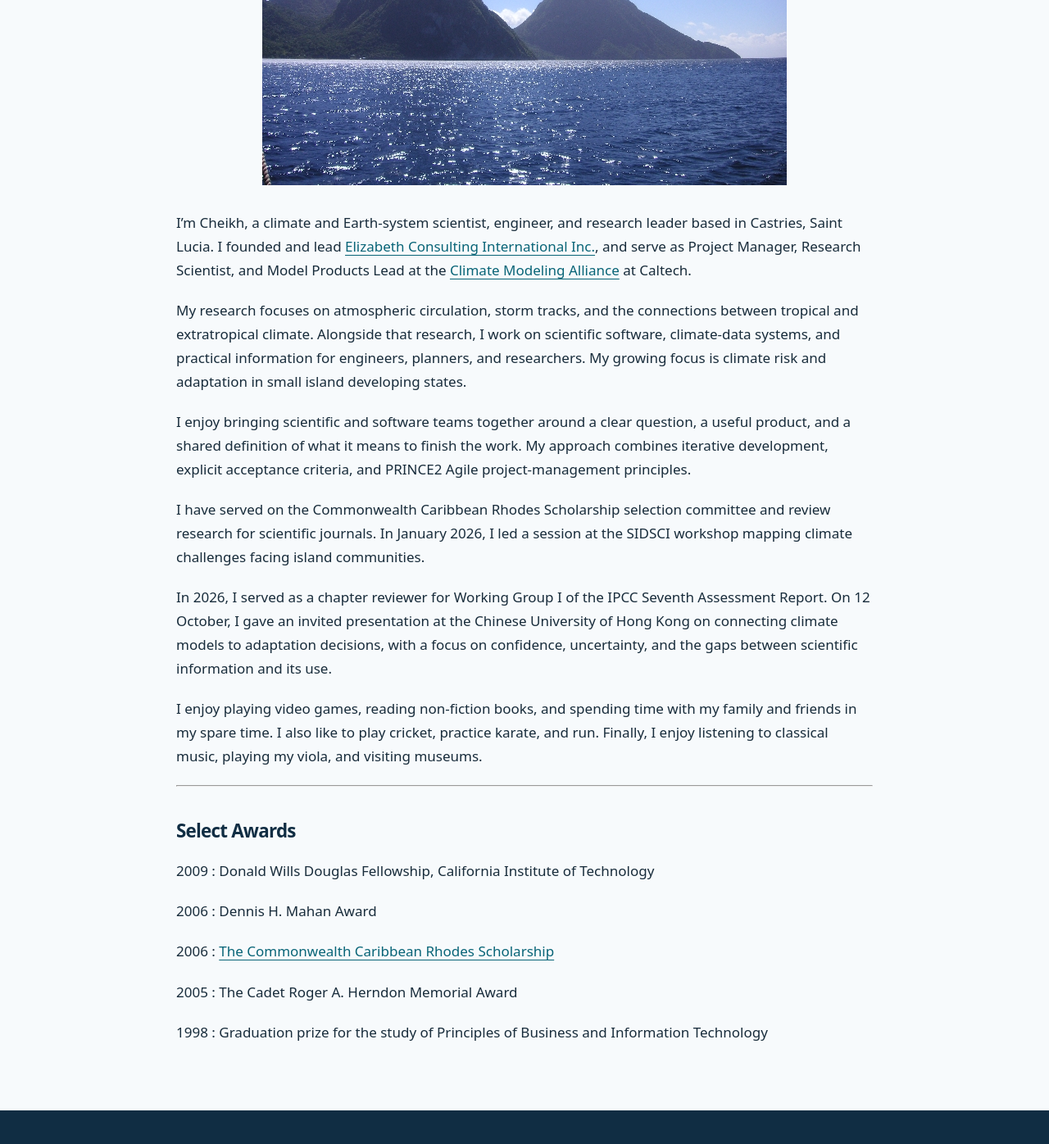
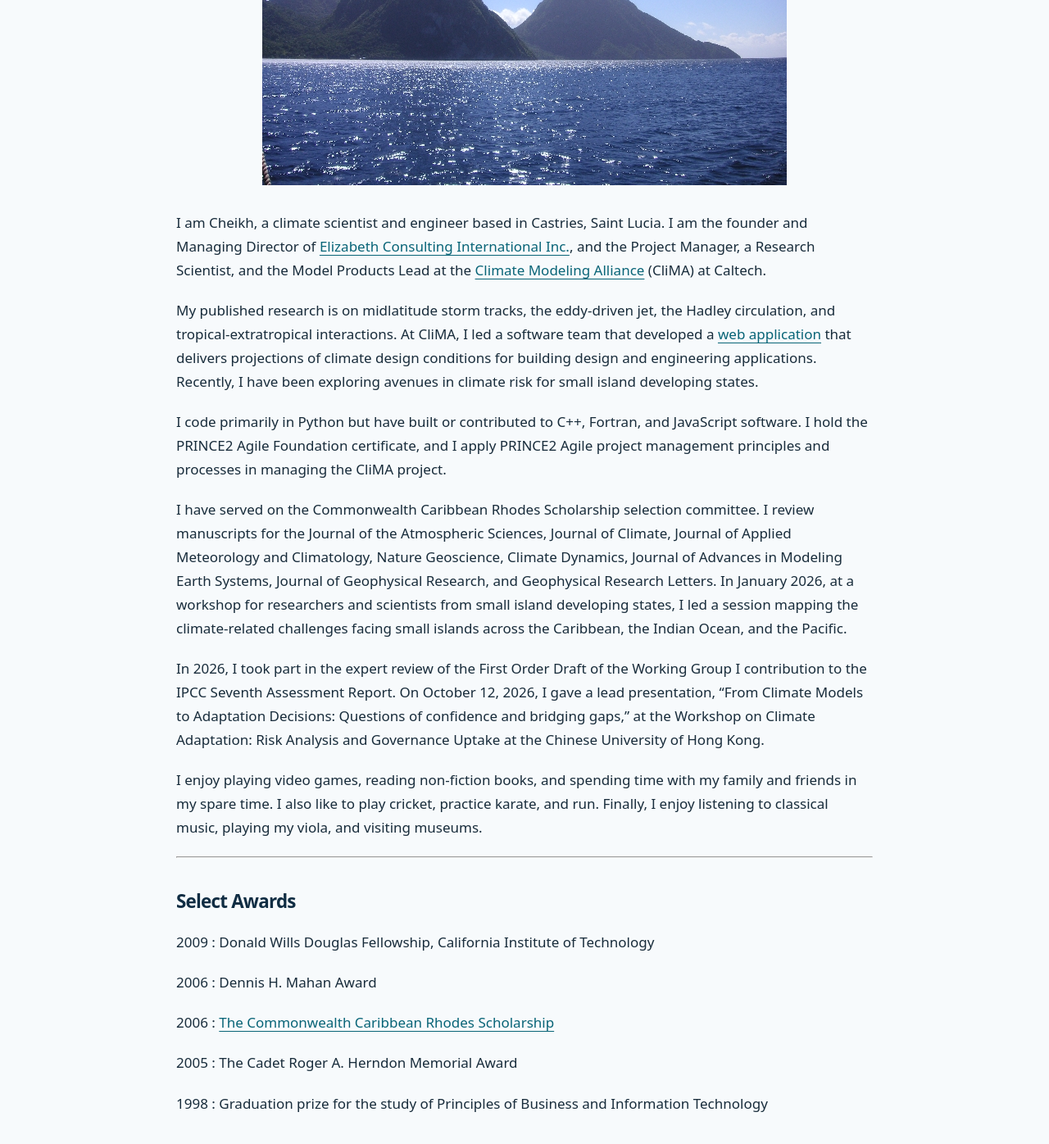
Before and after one commit to cmbengue-ec-intl/cmbengue-ec-intl.github.io, a Jekyll site: the page built from about.markdown, in a window 1280 px wide and 1400 px high, scrolled down 512 px. Shown: the top 1396 px of the window at 82% size. Built offline with Jekyll 4.4.1, drawn with Linux system fonts in a browser that asks for light colours.

Commit message:
docs: replace unsupported biography wording with sourced statements (refs #39)

```diff
--- a/about.markdown
+++ b/about.markdown
@@ -4,17 +4,17 @@ title: About Me
 permalink: /about/
 ---
 
-!["The Pitons of Saint Lucia."](/img/img2.jpg)
+![The Pitons of Saint Lucia](/img/img2.jpg)
 
-I’m Cheikh, a climate and Earth-system scientist, engineer, and research leader based in Castries, Saint Lucia. I founded and lead [Elizabeth Consulting International Inc.](https://www.ec-intl.com), and serve as Project Manager, Research Scientist, and Model Products Lead at the [Climate Modeling Alliance](https://clima.caltech.edu) at Caltech.
+I am Cheikh, a climate scientist and engineer based in Castries, Saint Lucia. I am the founder and Managing Director of [Elizabeth Consulting International Inc.](https://www.ec-intl.com), and the Project Manager, a Research Scientist, and the Model Products Lead at the [Climate Modeling Alliance](https://clima.caltech.edu) (CliMA) at Caltech.
 
-My research focuses on atmospheric circulation, storm tracks, and the connections between tropical and extratropical climate. Alongside that research, I work on scientific software, climate-data systems, and practical information for engineers, planners, and researchers. My growing focus is climate risk and adaptation in small island developing states.
+My published research is on midlatitude storm tracks, the eddy-driven jet, the Hadley circulation, and tropical-extratropical interactions. At CliMA, I led a software team that developed a [web application](https://ecodesign.clima.caltech.edu) that delivers projections of climate design conditions for building design and engineering applications. Recently, I have been exploring avenues in climate risk for small island developing states.
 
-I enjoy bringing scientific and software teams together around a clear question, a useful product, and a shared definition of what it means to finish the work. My approach combines iterative development, explicit acceptance criteria, and PRINCE2 Agile project-management principles.
+I code primarily in Python but have built or contributed to C++, Fortran, and JavaScript software. I hold the PRINCE2 Agile Foundation certificate, and I apply PRINCE2 Agile project management principles and processes in managing the CliMA project.
 
-I have served on the Commonwealth Caribbean Rhodes Scholarship selection committee and review research for scientific journals. In January 2026, I led a session at the SIDSCI workshop mapping climate challenges facing island communities.
+I have served on the Commonwealth Caribbean Rhodes Scholarship selection committee. I review manuscripts for the Journal of the Atmospheric Sciences, Journal of Climate, Journal of Applied Meteorology and Climatology, Nature Geoscience, Climate Dynamics, Journal of Advances in Modeling Earth Systems, Journal of Geophysical Research, and Geophysical Research Letters. In January 2026, at a workshop for researchers and scientists from small island developing states, I led a session mapping the climate-related challenges facing small islands across the Caribbean, the Indian Ocean, and the Pacific.
 
-In 2026, I served as a chapter reviewer for Working Group I of the IPCC Seventh Assessment Report. On 12 October, I gave an invited presentation at the Chinese University of Hong Kong on connecting climate models to adaptation decisions, with a focus on confidence, uncertainty, and the gaps between scientific information and its use.
+In 2026, I took part in the expert review of the First Order Draft of the Working Group I contribution to the IPCC Seventh Assessment Report. On October 12, 2026, I gave a lead presentation, "From Climate Models to Adaptation Decisions: Questions of confidence and bridging gaps," at the Workshop on Climate Adaptation: Risk Analysis and Governance Uptake at the Chinese University of Hong Kong.
 
 I enjoy playing video games, reading non-fiction books, and spending time with my family and friends in my spare time. I also like to play cricket, practice karate, and run. Finally, I enjoy listening to classical music, playing my viola, and visiting museums.
 
```
